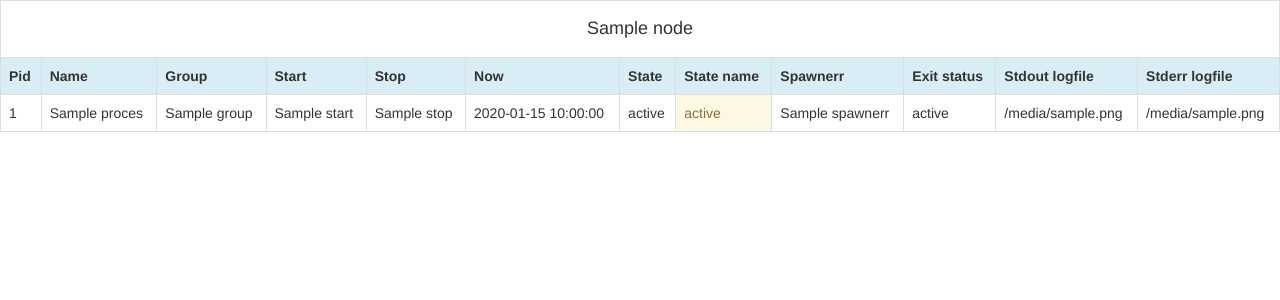
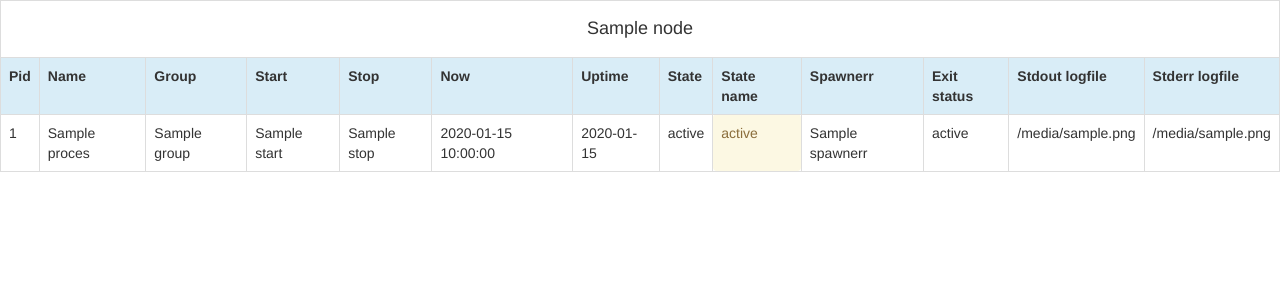
Before and after one commit to gamegos/cesi, a Flask app: template web/templates/show_info.html in a window 1280 px wide. Shown: the top 300 px of the page. Run offline with Flask 2, Linux system fonts and the light colour scheme; the template is opened without the code that fills it: most values are stand-ins (such as "Sample title", 1, 10 or a date in 2020); some libraries are stand-ins or nearby versions.

Commit message:
Added and used uptime attribute

```diff
--- a/web/getProcInfo.py
+++ b/web/getProcInfo.py
@@ -1,5 +1,6 @@
 import xmlrpclib
 import ConfigParser
+import datetime
 
 CONFIG_FILE = "/etc/supervisor-centralized.conf"
 
@@ -73,3 +74,5 @@ class ProcessInfo:
         self.stdout_logfile = self.dictionary['stdout_logfile']
         self.stderr_logfile = self.dictionary['stderr_logfile']
         self.pid = self.dictionary['pid']
+        self.seconds = self.now - self.start
+        self.uptime = str(datetime.timedelta(seconds=self.seconds))
--- a/web/templates/show_info.html
+++ b/web/templates/show_info.html
@@ -15,6 +15,7 @@
             <th>Start</th>
             <th>Stop</th>
             <th>Now</th>
+            <th>Uptime</th>
             <th>State</th>
             <th>State name</th>
             <th>Spawnerr</th>
@@ -33,6 +34,7 @@
             <td> {{ process.start }} </td>
             <td> {{ process.stop }} </td>
             <td> {{ process.now }} </td>
+            <td> {{ process.uptime }} </td>
             <td> {{ process.state }} </td>
         {% if process.state==0 or process.state==40 or process.state==100 or process.state==200 %}
             <td class="alert alert-danger"> {{ process.statename }} </td>
```
